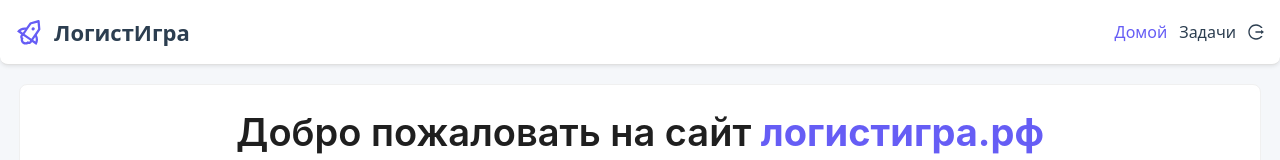
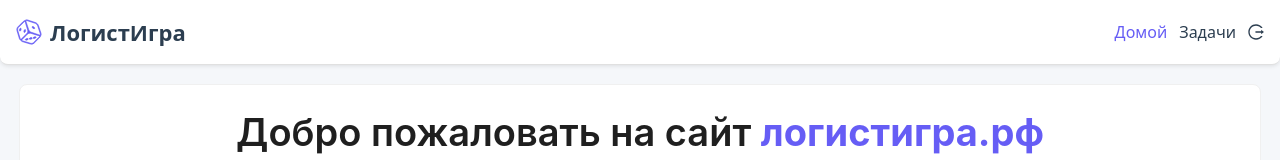
Before and after one commit to natsu-hsr/secret-games, a React (Vite) app: page /home in a window 1280 px wide. Shown: the top 160 px of the page. Built offline with nearby package versions, Linux system fonts and the light colour scheme; sample sign-in values are in the browser's storage.

Commit message:
- changed logo

```diff
--- a/index.html
+++ b/index.html
@@ -2,7 +2,7 @@
 <html lang="en">
   <head>
     <meta charset="UTF-8" />
-    <link rel="icon" type="image/svg+xml" href="/vite.svg" />
+    <link rel="icon" type="image/svg+xml" href="/logo.svg" />
     <meta name="viewport" content="width=device-width, initial-scale=1.0" />
     <title>ЛогистИгра</title>
     <!-- <script
--- a/src/components/header/header.module.scss
+++ b/src/components/header/header.module.scss
@@ -22,11 +22,9 @@
 }
 
 .logo {
-  font-size: 30px;
-  font-weight: bold;
+  width: 26px;
+  height: 26px;
   color: $primary-color;
-
-  transform: rotate(35deg);
 }
 
 .title {
--- a/src/components/header/header.tsx
+++ b/src/components/header/header.tsx
@@ -1,5 +1,4 @@
 import {Flex, Tooltip} from 'antd';
-import RocketOutlined from '@ant-design/icons/lib/icons/RocketOutlined';
 import LogoutOutlined from '@ant-design/icons/lib/icons/LogoutOutlined';
 import cn from 'classnames';
 import {useLocation, useNavigate} from 'react-router-dom';
@@ -8,6 +7,7 @@
 import {logout} from '../../store/slices/auth-slice';
 
 import styles from './header.module.scss';
+import logoImage from '/src/assets/logo.svg';
 
 export const Header = () => {
   const dispatch = useAppDispatch();
@@ -21,7 +21,11 @@
   return (
     <nav className={styles.header}>
       <Flex align='center' gap={8}>
-        <RocketOutlined className={styles.logo}/>
+        <img
+          className={styles.logo}
+          src={logoImage}
+          alt="Dice logo"
+        />
         <div className={styles.title}>
           ЛогистИгра
         </div>
--- a/src/pages/home-page/home-page.tsx
+++ b/src/pages/home-page/home-page.tsx
@@ -5,7 +5,7 @@
 import {useNavigate} from 'react-router-dom';
 
 import {PageLayout} from '../../components/page-layout/page-layout';
-import logisticsImage from '/src/assets/logistics_banner.svg'; // вставь свою SVG
+import logisticsImage from '/src/assets/logistics_banner.svg';
 
 import styles from './home-page.module.scss';
 
```
Also changed, not shown: public/logo.svg (added), src/assets/logo.svg (added).
